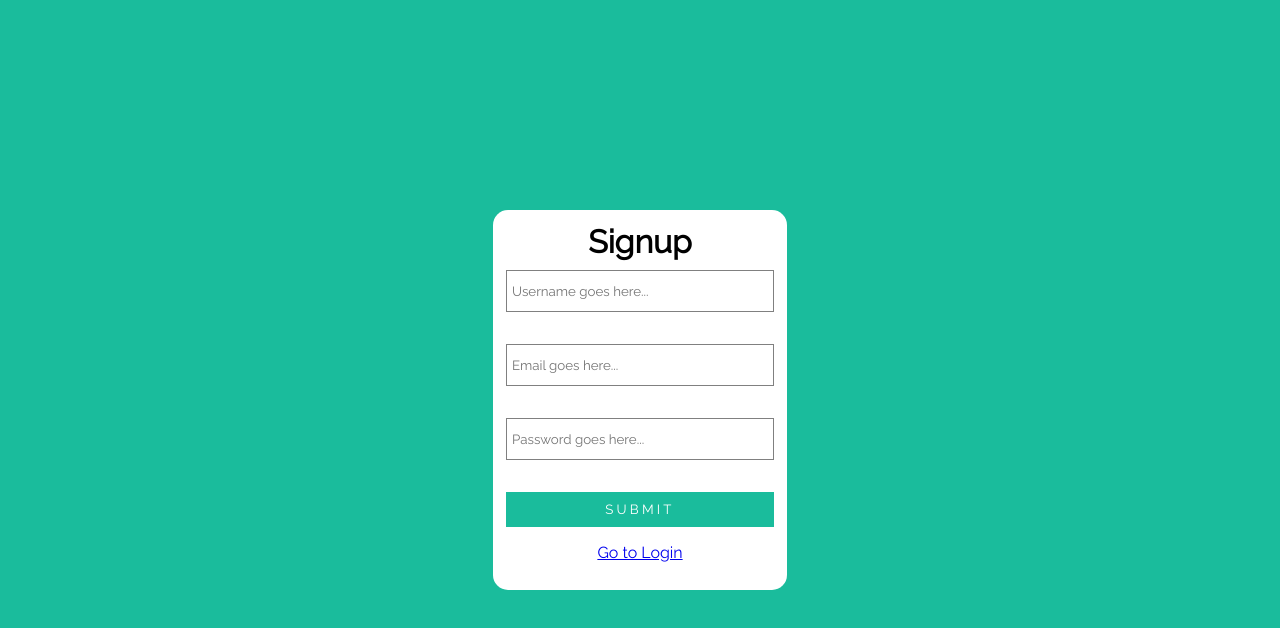
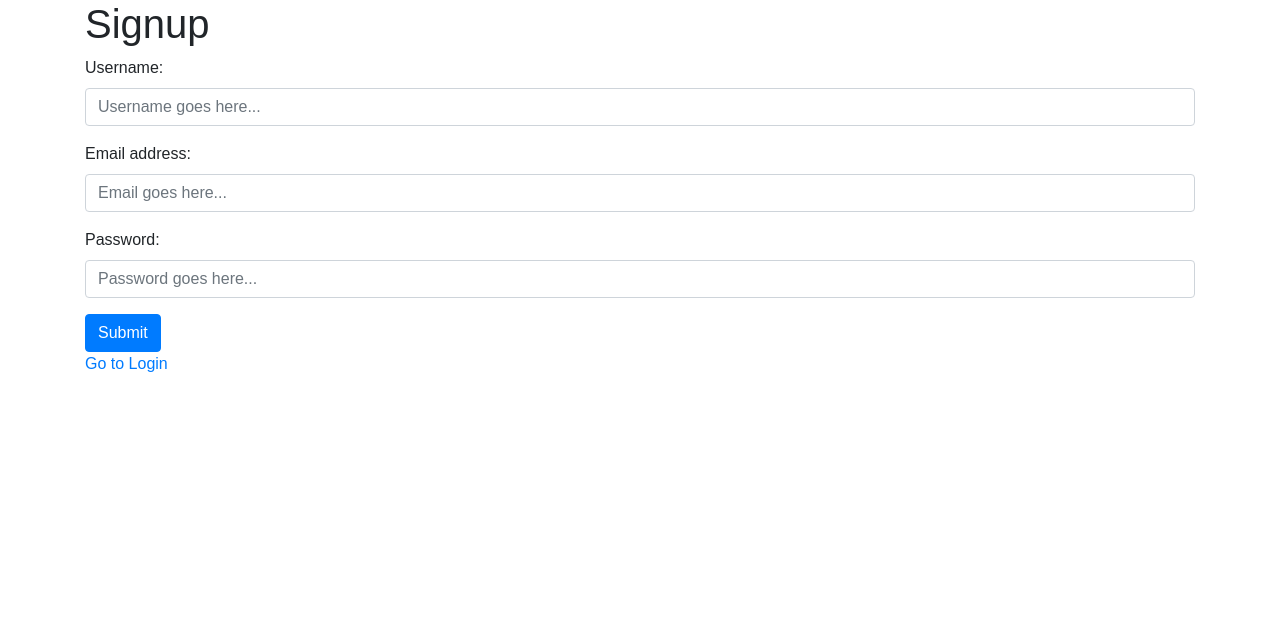
Before and after one commit to Travo100/create-react-express-jwt, a React (Create React App) app in the folder client/: page /signup in a window 1280 px wide. Shown: the top 628 px of the page. Built offline with nearby package versions, Linux system fonts and the light colour scheme.

Commit message:
Added in correct route along with a proper auth service.

```diff
--- a/client/public/index.html
+++ b/client/public/index.html
@@ -4,6 +4,7 @@
     <meta charset="utf-8">
     <meta name="viewport" content="width=device-width, initial-scale=1, shrink-to-fit=no">
     <meta name="theme-color" content="#000000">
+    <link rel="stylesheet" href="https://stackpath.bootstrapcdn.com/bootstrap/4.1.1/css/bootstrap.min.css">
     <!--
       manifest.json provides metadata used when your web app is added to the
       homescreen on Android. See https://developers.google.com/web/fundamentals/engage-and-retain/web-app-manifest/
--- a/client/src/App.js
+++ b/client/src/App.js
@@ -1,11 +1,24 @@
 import React, { Component } from 'react';
 import logo from './logo.svg';
 import './App.css';
+import { Link } from 'react-router-dom';
 import AuthService from './components/AuthService';
 import withAuth from './components/withAuth';
 const Auth = new AuthService();
 
 class App extends Component {
+
+  state = {
+    userId: this.props.user.id,
+    profileLink: ""
+  }
+
+  componentDidMount() {
+    const profileLinkURL = `/profile/${this.state.userId}`
+    this.setState({
+      profileLink: profileLinkURL
+    });
+  }
 
   handleLogout(){
     Auth.logout()
@@ -20,6 +33,7 @@ class App extends Component {
           <h2>Welcome {this.props.user.email}</h2>
         </div>
         <p className="App-intro">
+          <Link type="button" className="form-submit" to={this.state.profileLink}>Edit Profile</Link>
           <button type="button" className="form-submit" onClick={this.handleLogout.bind(this)}>Logout</button>
         </p>
       </div>
--- a/client/src/components/Login.css
+++ /dev/null
@@ -1,56 +0,0 @@
-@import url('https://fonts.googleapis.com/css?family=Raleway');
-
-.center{
-    font-family: 'Raleway', sans-serif;
-    background-color: #1abc9c;
-    position: absolute;
-    height: 100%;
-    width: 100%;
-    display: flex;
-    justify-content: center;
-    align-items: center;
-}
-
-.card{
-    background-color: #fff;
-    border-radius: 15px;
-    padding: 0.8rem;
-}
-
-.card > form{
-    display: flex;
-    flex-direction: column;
-}
-
-.card h1{
-    text-align: center;
-    margin-top: 0;
-    margin-bottom: 10px;
-}
-
-.form-item{
-    font-family: 'Raleway', sans-serif;
-    padding: 5px;
-    margin-bottom: 2rem;
-    height: 30px;
-    width: 16rem;
-    border: 1px solid grey;
-}
-
-.form-submit{
-    font-family: 'Raleway', sans-serif;
-    height: 35px;
-    color: #fff;
-    background-color: #1abc9c;
-    border: none;
-    letter-spacing: 0.2rem;
-    transition: 0.3s opacity ease;
-    cursor: pointer;
-}
-.form-submit:hover{
-   opacity: 0.6;
-}
-
-.card p {
-    text-align: center;
-}
--- a/client/src/components/Login.js
+++ b/client/src/components/Login.js
@@ -1,64 +1,66 @@
-import React, { Component } from 'react';
-import './Login.css';
+import React, {Component} from 'react';
 import AuthService from './AuthService';
-import { Link } from 'react-router-dom';
+import {Link} from 'react-router-dom';
 
 class Login extends Component {
-    constructor(){
+  constructor() {
     super();
     this.handleChange = this.handleChange.bind(this);
     this.handleFormSubmit = this.handleFormSubmit.bind(this);
     this.Auth = new AuthService();
   }
-    componentWillMount(){
-        if(this.Auth.loggedIn())
+
+  componentWillMount() {
+    if (this.Auth.loggedIn())
       this.props.history.replace('/');
   }
+
   render() {
     return (
-            <div className="center">
-                <div className="card">
+
+      <div className="container">
         <h1>Login</h1>
         <form onSubmit={this.handleFormSubmit}>
-                        <input
-                            className="form-item"
+          <div className="form-group">
+            <label htmlFor="email">Email address:</label>
+            <input className="form-control"
                    placeholder="Email goes here..."
                    name="email"
                    type="email"
-                            onChange={this.handleChange}
-                        />
-                        <input
-                            className="form-item"
+                   id="email"
+                   onChange={this.handleChange}/>
+          </div>
+          <div className="form-group">
+            <label htmlFor="pwd">Password:</label>
+            <input className="form-control"
                    placeholder="Password goes here..."
                    name="password"
                    type="password"
-                            onChange={this.handleChange}
-                        />
-                        <input
-                            className="form-submit"
-                            value="SUBMIT"
-                            type="submit"
-                        />
+                   id="pwd"
+                   onChange={this.handleChange}/>
+          </div>
+          <button type="submit" className="btn btn-primary">Submit</button>
         </form>
         <p><Link to="/signup">Go to Signup</Link></p>
       </div>
-            </div>
+
     );
   }
 
-    handleFormSubmit(e){
+  handleFormSubmit(e) {
     e.preventDefault();
 
-        this.Auth.login(this.state.email,this.state.password)
-            .then(res =>{
-               this.props.history.replace('/');
+    this.Auth.login(this.state.email, this.state.password)
+      .then(res => {
+        this.props.history.replace(`/profile/${res.user._id}`);
       })
-            .catch(err =>{
+      .catch(err => {
         alert(err);
       })
+
   }
 
-    handleChange(e){
+  handleChange(e) {
     this.setState(
       {
         [e.target.name]: e.target.value
--- a/client/src/components/Profile.js
+++ b/client/src/components/Profile.js
@@ -1,6 +1,8 @@
 import React, { Component } from 'react';
 import withAuth from './withAuth';
 import API from '../utils/API';
+import { Link } from 'react-router-dom';
+
 class Profile extends Component {
 
   state = {
@@ -9,7 +11,7 @@ class Profile extends Component {
   }
 
   componentDidMount() {
-    API.getUser("5af5e0248f6ccf6109924ca1").then(res => {
+    API.getUser(this.props.user.id).then(res => {
       this.setState({
         username: res.data.username,
         email: res.data.email
@@ -21,8 +23,9 @@ class Profile extends Component {
     return (
       <div className="container Profile">
         <h1>On the profile page!</h1>
-        <p>{this.state.username}</p>
-        <p>{this.state.email}</p>
+        <p>Username: {this.state.username}</p>
+        <p>Email: {this.state.email}</p>
+        <Link to="/">Go home</Link>
       </div>
     );
   }
--- a/client/src/components/Signup.js
+++ b/client/src/components/Signup.js
@@ -1,71 +1,73 @@
-import React, { Component } from 'react';
-import './Login.css';
+import React, {Component} from 'react';
 import AuthService from './AuthService';
-import { Link } from 'react-router-dom';
+import {Link} from 'react-router-dom';
 
 class Signup extends Component {
-    constructor(){
+  constructor() {
     super();
     this.handleChange = this.handleChange.bind(this);
     this.handleFormSubmit = this.handleFormSubmit.bind(this);
     this.Auth = new AuthService();
   }
-    componentWillMount(){
-        if(this.Auth.loggedIn())
+
+  componentWillMount() {
+    if (this.Auth.loggedIn())
       this.props.history.replace('/');
   }
+
   render() {
     return (
-            <div className="center">
-                <div className="card">
+      <div className="container">
+
         <h1>Signup</h1>
         <form onSubmit={this.handleFormSubmit}>
-                      <input
-                        className="form-item"
+          <div className="form-group">
+            <label htmlFor="username">Username:</label>
+            <input className="form-control"
                    placeholder="Username goes here..."
                    name="username"
                    type="text"
-                        onChange={this.handleChange}
-                      />
-                      <input
-                            className="form-item"
+                   id="username"
+                   onChange={this.handleChange}/>
+          </div>
+          <div className="form-group">
+            <label htmlFor="email">Email address:</label>
+            <input className="form-control"
                    placeholder="Email goes here..."
                    name="email"
                    type="email"
-                            onChange={this.handleChange}
-                        />
-                        <input
-                            className="form-item"
+                   id="email"
+                   onChange={this.handleChange}/>
+          </div>
+          <div className="form-group">
+            <label htmlFor="pwd">Password:</label>
+            <input className="form-control"
                    placeholder="Password goes here..."
                    name="password"
                    type="password"
-                            onChange={this.handleChange}
-                        />
-                        <input
-                            className="form-submit"
-                            value="SUBMIT"
-                            type="submit"
-                        />
+                   id="pwd"
+                   onChange={this.handleChange}/>
+          </div>
+          <button type="submit" className="btn btn-primary">Submit</button>
         </form>
         <p><Link to="/login">Go to Login</Link></p>
-                </div>
       </div>
     );
   }
 
-    handleFormSubmit(e){
+  handleFormSubmit(e) {
     e.preventDefault();
 
-        this.Auth.signup(this.state.username,this.state.email,this.state.password)
-            .then(res =>{
+    this.Auth.signup(this.state.username, this.state.email, this.state.password)
+      .then(res => {
         this.props.history.replace('/login');
       })
-            .catch(err =>{
+      .catch(err => {
         alert(err);
-            })
+      });
   }
 
-    handleChange(e){
+  handleChange(e) {
     this.setState(
       {
         [e.target.name]: e.target.value
--- a/client/src/index.js
+++ b/client/src/index.js
@@ -5,19 +5,23 @@ import App from './App';
 
 import registerServiceWorker from './registerServiceWorker';
 import { Route, BrowserRouter as Router } from 'react-router-dom';
+import axios from "axios";
 
 // Our Components
 import Login from './components/Login';
 import Profile from './components/Profile';
 import Signup from './components/Signup';
 
+if(localStorage.getItem("id_token")) {
+  axios.defaults.headers.common['Authorization'] = `Bearer ${localStorage.getItem('id_token')}`;
+}
 ReactDOM.render(
     <Router>
         <div>
             <Route exact path="/" component={App} />
             <Route exact path="/login" component={Login} />
             <Route exact path="/signup" component={Signup} />
-            <Route exact path="/profile" component={Profile} />
+            <Route exact path="/profile/:id" component={Profile} />
         </div>
     </Router>
     , document.getElementById('root')
--- a/client/src/utils/API.js
+++ b/client/src/utils/API.js
@@ -1,5 +1,4 @@
-import axios from "axios";
-axios.defaults.headers.common['Authorization'] = `Bearer ${localStorage.getItem('id_token')}`;
+import axios from 'axios';
 export default {
   // Gets a single user by id
   getUser: function(id) {
```
Also changed, not shown: client/src/components/AuthService.js (+5 -2 lines), client/src/components/withAuth.js (+5 -5 lines), 1 other file (tests, documents, lock files or other folders). Lines whose indentation alone changed are shown as unchanged.
